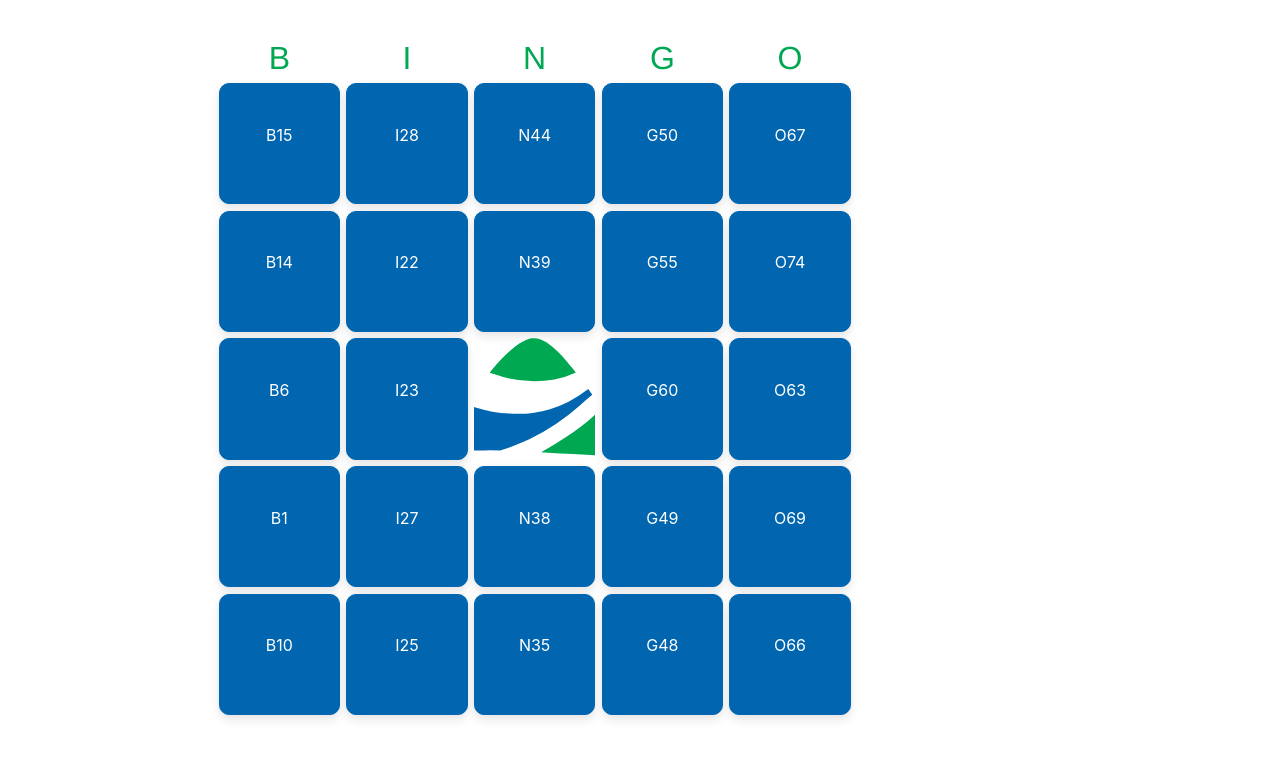
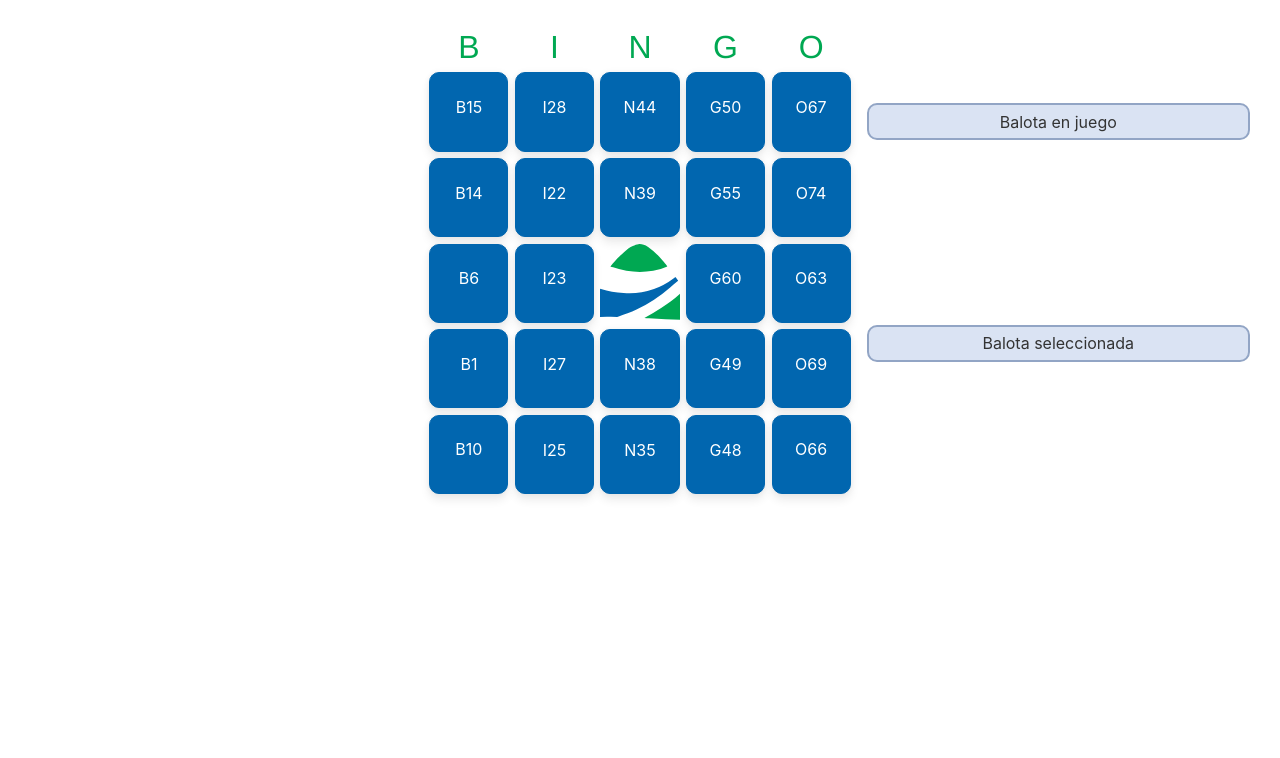
Before and after one commit to ccgarciab/ecobingo-front, a Svelte app: page / in a window 1280 px wide. Shown: the top 758 px of the page. Built offline with nearby package versions, Linux system fonts and the light colour scheme.

Commit message:
Changed rigth pannel to match new design. Changed color of selected tile to go along with new coor scheme.

```diff
--- a/src/App.svelte
+++ b/src/App.svelte
@@ -39,7 +39,7 @@ function mark(event){
 .container{
 
   display: grid;
-  grid-template-columns: 1fr 3fr 2fr;
+  grid-template-columns: 1fr 1fr 1fr;
   max-height: 100vh;
 }
 
@@ -47,35 +47,57 @@ function mark(event){
 
   display: flex;
   flex-direction: column;
-  padding: 40% 0 0;
+  padding: 15% 0 0;
 }
 
 .inner{
 
-  height: 20%;
+  display: flex;
+  flex-direction: row;
   width: 90%;
-  margin: 5% 8% 0% 2%;
+  height: 30%;
+  margin: 0% 8% 0% 2%;
+  margin-left: 2em;
+
+  z-index: 10;
 }
 
 .grid_limiter{
 
-  padding: 5% calc(105% - 100vh);
+  padding: 5% calc(110% - 100vmin);
 }
 
-#bingocode{
+.bingocode{
 
   color: #00A852;
+  position: relative;
   font-size: 2em;
   text-align: center;
+  min-width: 20%;
+  background: transparent;
+  z-index: 10;
 }
 
-#description{
+.description{
 
   color: #11374D;
+  overflow: auto;
   text-align: left;
-  margin-left: 1em;
+  margin-left: 5%;
+  overflow: scroll;
 }
 
+.label{
+
+  width: 90%;
+  height: 1.8em;
+  padding-top: 0.4em;
+  margin: 2em 1em;
+  text-align: center;
+  background: #dae3f3;
+  border-radius: 10px;
+  border: 2px solid #92a5c5;
+}
 </style>
 
 <svelte:head>
@@ -90,9 +112,16 @@ function mark(event){
   <div class="grid_limiter">
     <Grid content={card} on:overtile={handleOverTile} on:marktile={mark}/>
   </div>
-
   <div class="display">
-    <div id="bingocode" class="inner">{bingoCode}</div>
-    <div id="description" class="inner">{definition}</div>
+    <div class="label">Balota en juego</div>
+    <div class="inner">
+      <div class="bingocode"><div class="code">{bingoCode}</div></div>
+      <div class="description">{definition}</div>
+    </div>
+    <div class="label">Balota seleccionada</div>
+    <div class="inner">
+      <div class="bingocode"><div class="code">{bingoCode}</div></div>
+      <div class="description">{definition}</div>
+    </div>
   </div>
 </div>
--- a/src/Tile.svelte
+++ b/src/Tile.svelte
@@ -52,9 +52,10 @@ function mark(e){
 
 .enabled:hover{
 
-  border: 2px solid #1C1EA4;
+  border: 2px solid #92a5c5;
+  color: #627595;
   transform:  scale(1.10);
-  background: #24A6AB;
+  background: #dae3f3;
   box-shadow: 0 10px 20px rgba(0,0,0,.12), 0 4px 8px rgba(0,0,0,.06);
 }
 
```
